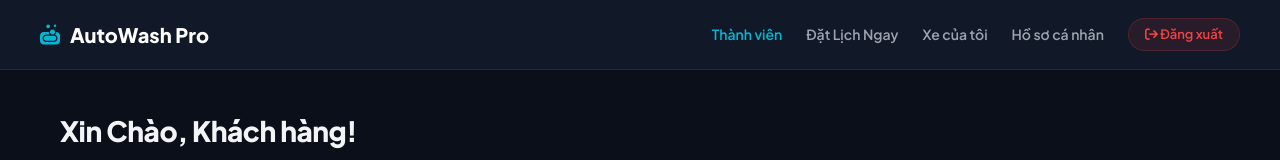
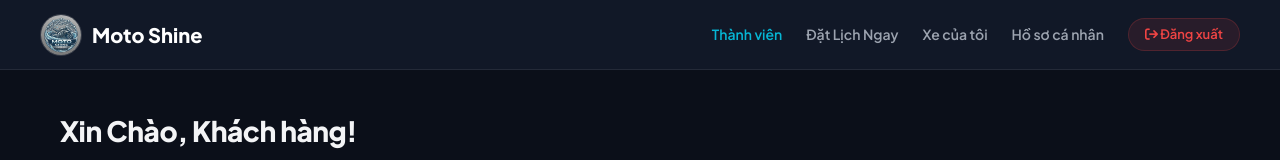
Before and after one commit to Nguyenhuukhanhduy15042005/SMARTCARWASHSYSTEM, a React (Vite) app in the folder Front-end/: page /dashboard in a window 1280 px wide. Shown: the top 160 px of the page. Built offline with nearby package versions, Linux system fonts and the light colour scheme; no server answers.

Commit message:
feat: add Moto Shine logo image to public directory and update brand header text

```diff
--- a/Front-end/src/pages/UserDashboard.css
+++ b/Front-end/src/pages/UserDashboard.css
@@ -64,6 +64,14 @@
 
 .user-header-brand i {
   color: var(--color-accent);
+}
+
+.header-logo-img {
+  height: 42px;
+  width: 42px;
+  object-fit: cover;
+  border-radius: 50%;
+  border: 1px solid rgba(255, 255, 255, 0.15);
 }
 
 .user-header-profile {
--- a/Front-end/src/pages/UserDashboard.jsx
+++ b/Front-end/src/pages/UserDashboard.jsx
@@ -222,8 +222,8 @@ export default function UserDashboard() {
       {/* Header bar */}
       <header className="user-header">
         <div className="user-header-brand">
-          <i className="fa-solid fa-soap"></i>
-          <span>AutoWash Pro</span>
+          <img src="/logo.png" alt="Moto Shine Logo" className="header-logo-img" />
+          <span>Moto Shine</span>
         </div>
         <div className="user-header-profile">
           <a href="/dashboard" className="nav-link active">Thành viên</a>
```
Also changed, not shown: Front-end/public/logo.png (added).
